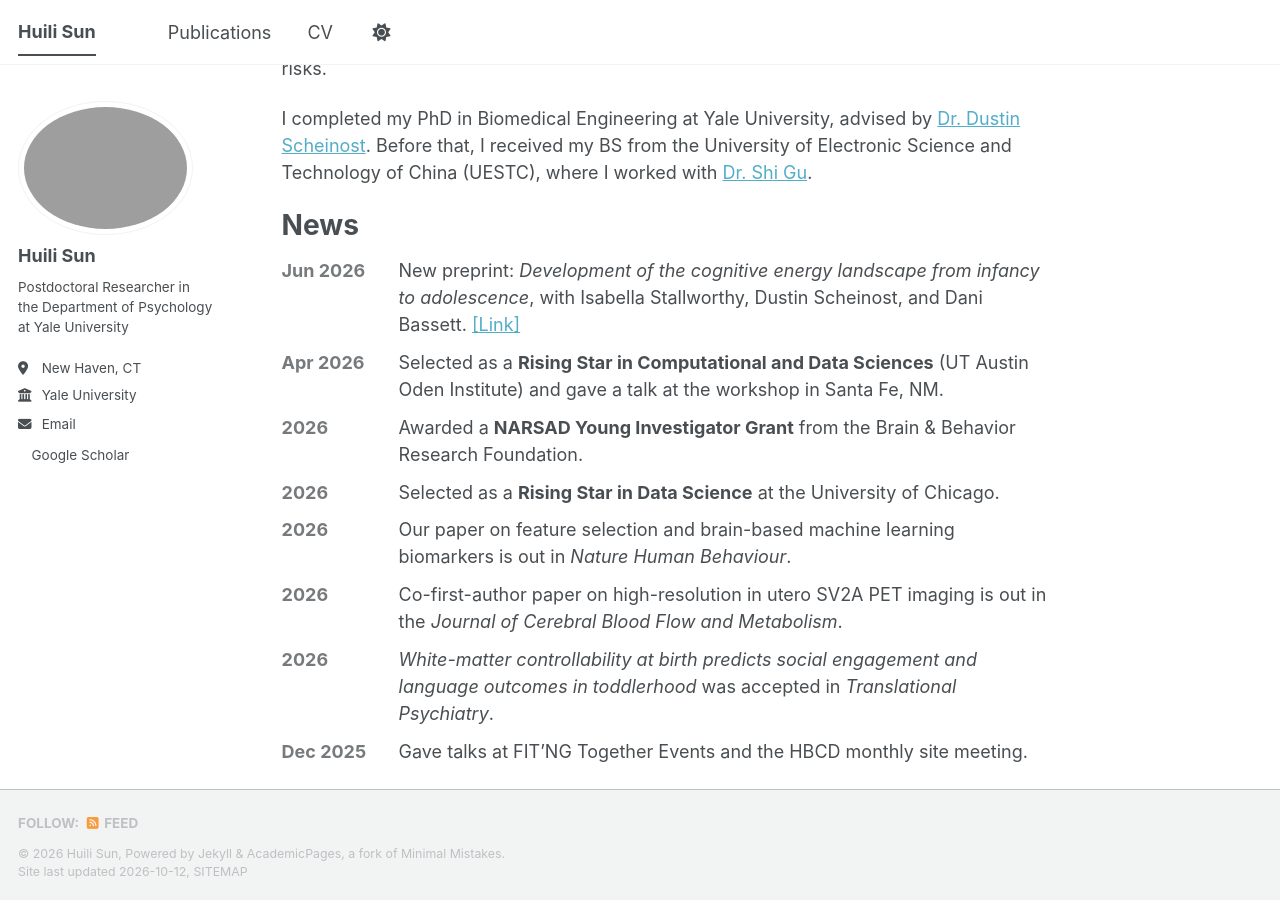
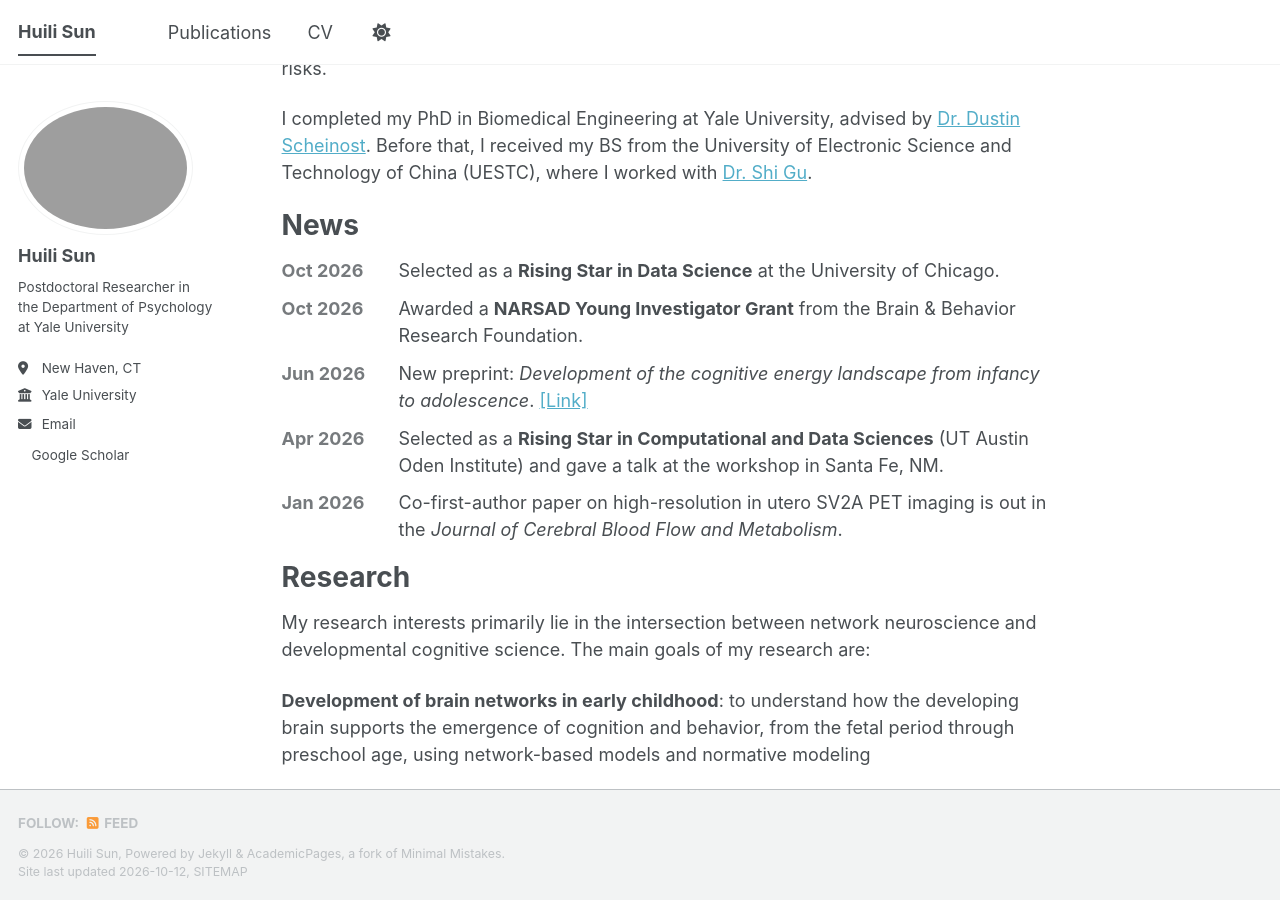
Before and after one commit to huiliii/huiliii.github.io, a Jekyll site: the page built from _pages/about.md, in a window 1280 px wide and 900 px high, scrolled down 274 px. Built offline with Jekyll 4.4.1, drawn with Linux system fonts in a browser that asks for light colours; a style sheet for code colours, icons or effects is not loaded.

Commit message:
Update news items
Co-Authored-By: Claude Opus 5.5 <noreply@anthropic.com>
Claude-Session: https://claude.ai/code/session_01SG6LEDs4PwfXY3ZePGyPLN

```diff
--- a/_data/news.yml
+++ b/_data/news.yml
@@ -1,36 +1,18 @@
 # News items shown on the front page, newest first.
 # Each item needs a `date` (any text, e.g. "Oct 2026" or "2026") and `text` (Markdown is allowed).
-# The front page shows the first `news_limit` items (set in _pages/about.md).
+# The front page shows the first `news_limit` items (set in _pages/about.md); the rest go under "Older news".
+
+- date: "Oct 2026"
+  text: "Selected as a **Rising Star in Data Science** at the University of Chicago."
+
+- date: "Oct 2026"
+  text: "Awarded a **NARSAD Young Investigator Grant** from the Brain & Behavior Research Foundation."
 
 - date: "Jun 2026"
-  text: "New preprint: *Development of the cognitive energy landscape from infancy to adolescence*, with Isabella Stallworthy, Dustin Scheinost, and Dani Bassett. [[Link]](https://doi.org/10.64898/2026.06.17.732977)"
+  text: "New preprint: *Development of the cognitive energy landscape from infancy to adolescence*. [[Link]](https://doi.org/10.64898/2026.06.17.732977)"
 
 - date: "Apr 2026"
   text: "Selected as a **Rising Star in Computational and Data Sciences** (UT Austin Oden Institute) and gave a talk at the workshop in Santa Fe, NM."
 
-- date: "2026"
-  text: "Awarded a **NARSAD Young Investigator Grant** from the Brain & Behavior Research Foundation."
-
-- date: "2026"
-  text: "Selected as a **Rising Star in Data Science** at the University of Chicago."
-
-- date: "2026"
-  text: "Our paper on feature selection and brain-based machine learning biomarkers is out in *Nature Human Behaviour*."
-
-- date: "2026"
+- date: "Jan 2026"
   text: "Co-first-author paper on high-resolution in utero SV2A PET imaging is out in the *Journal of Cerebral Blood Flow and Metabolism*."
-
-- date: "2026"
-  text: "*White-matter controllability at birth predicts social engagement and language outcomes in toddlerhood* was accepted in *Translational Psychiatry*."
-
-- date: "Dec 2025"
-  text: "Gave talks at FIT'NG Together Events and the HBCD monthly site meeting."
-
-- date: "Oct 2025"
-  text: "Started as a Postdoctoral Associate in the [Complex Systems Lab](https://complexsystemsupenn.com/) with Dr. Dani Bassett, and gave a guest lecture in Network Neuroscience at the University of Pennsylvania."
-
-- date: "Sep 2025"
-  text: "Completed my PhD in Biomedical Engineering at Yale, and presented on fetal and infant controllability at FIT'NG 2025 in Dublin."
-
-- date: "2025"
-  text: "Received the **Wharton Summer Fellowship** from the Nathaniel Wharton Fund."
```
